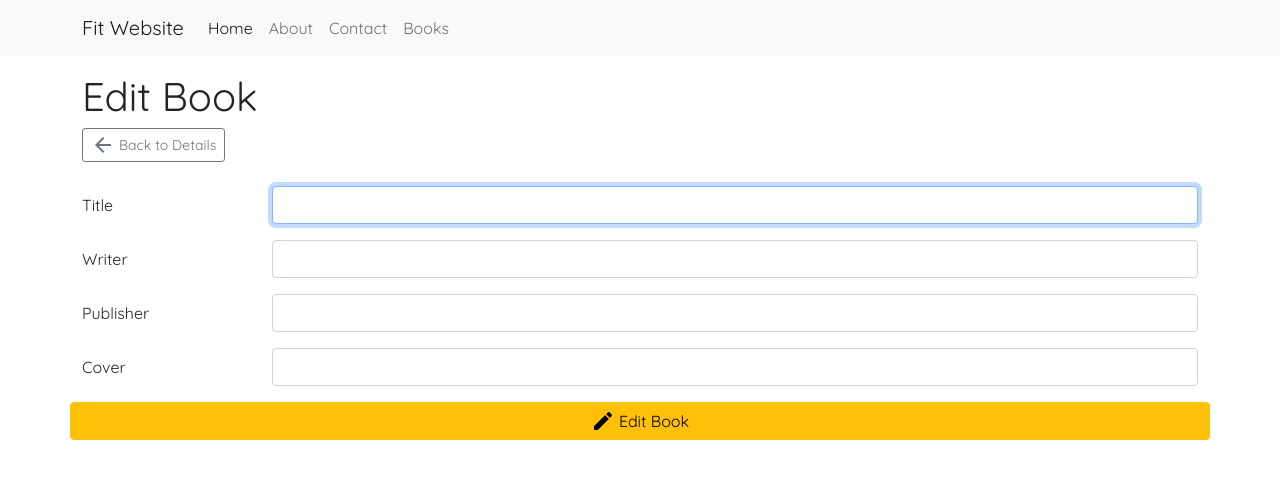
After one commit to fityannugroho/ci4app, a CodeIgniter 4 app: template app/Views/books/edit.php in a window 1280 px wide. The commit adds this page. Shown: the top 479 px of the page. Run offline with PHP 8.4 and a stand-in for CodeIgniter, Linux system fonts and the light colour scheme; the template is opened without the code that fills it, so the values that code supplies are empty; some libraries are stand-ins or nearby versions.

Commit message:
add updating book feature

```diff
--- a/app/Config/Routes.php
+++ b/app/Config/Routes.php
@@ -38,6 +38,9 @@ $routes->get('/', 'Pages::index');
 // To add book form page
 $routes->get('/books/add', 'Books::add');
 
+// To edit a book
+$routes->get('/books/edit/(:any)', 'Books::edit/$1');
+
 // To delete a book
 $routes->delete('/books/(:num)', 'Books::delete/$1');
 
--- a/app/Views/books/details.php
+++ b/app/Views/books/details.php
@@ -2,13 +2,14 @@
 
 <?= $this->section('content'); ?>
 <div class="container mt-3">
+    <?= $this->include('layout/alert'); ?>
     <div class="row">
         <div class="col">
             <div class="mb-4">
                 <h1>Book Details</h1>
                 <a href="<?= base_url('/books'); ?>" class="btn btn-outline-secondary btn-sm">
                     <i class="material-icons">arrow_back</i>
-                    <span>Back to list</span>
+                    <span>Back to List</span>
                 </a>
             </div>
             <div class="card mb-3" style="max-width: 540px;">
@@ -32,7 +33,7 @@
                             <!-- <p class="card-text"></p> -->
                             <p class="card-text"><small class="text-muted">Last updated on <?= $book['updated_at']; ?></small></p>
                             <div class="d-flex gap-2 justify-content-end">
-                                <a href="" class="btn btn-warning">
+                                <a href="<?= base_url("/books/edit/$book[slug]"); ?>" class="btn btn-warning">
                                     <i class="material-icons">edit</i>
                                     <span>Edit</span>
                                 </a>
--- /dev/null
+++ b/app/Views/books/edit.php
@@ -0,0 +1,64 @@
+<?= $this->extend('layout/template'); ?>
+
+<?= $this->section('content'); ?>
+<?php
+
+$formValues = [
+    'title' => (empty(old('title'))) ? $book['title'] : old('title'),
+    'writer' => (empty(old('writer'))) ? $book['writer'] : old('writer'),
+    'publisher' => (empty(old('publisher'))) ? $book['publisher'] : old('publisher'),
+    'cover' => (empty(old('cover'))) ? $book['cover'] : old('cover')
+];
+
+?>
+<div class="container mt-3">
+    <div class="row">
+        <div class="col">
+            <div class="mb-4">
+                <h1 class="">Edit Book</h1>
+                <a href="<?= base_url("/books/$book[slug]"); ?>" class="btn btn-outline-secondary btn-sm">
+                    <i class="material-icons">arrow_back</i>
+                    <span>Back to Details</span>
+                </a>
+            </div>
+            <form action="<?= base_url("/books/update/$book[id]"); ?>" method="POST">
+                <?= csrf_field(); ?>
+                <div class="row mb-3">
+                    <label for="bookTitle" class="col-sm-2 col-form-label">Title</label>
+                    <div class="col-sm-10">
+                        <input type="text" class="form-control <?= ($validation->hasError('title')) ? 'is-invalid' : ''; ?>" id="bookTitle" name="title" autofocus value="<?= $formValues['title']; ?>">
+                        <div class="invalid-feedback"><?= $validation->getError('title'); ?></div>
+                    </div>
+                </div>
+                <div class="row mb-3">
+                    <label for="bookWriter" class="col-sm-2 col-form-label">Writer</label>
+                    <div class="col-sm-10">
+                        <input type="text" class="form-control <?= ($validation->hasError('writer')) ? 'is-invalid' : ''; ?>" id="bookWriter" name="writer" value="<?= $formValues['writer']; ?>">
+                        <div class="invalid-feedback"><?= $validation->getError('writer'); ?></div>
+                    </div>
+                </div>
+                <div class="row mb-3">
+                    <label for="bookPublisher" class="col-sm-2 col-form-label">Publisher</label>
+                    <div class="col-sm-10">
+                        <input type="text" class="form-control <?= ($validation->hasError('publisher')) ? 'is-invalid' : ''; ?>" id="bookPublisher" name="publisher" value="<?= $formValues['publisher']; ?>">
+                        <div class="invalid-feedback"><?= $validation->getError('publisher'); ?></div>
+                    </div>
+                </div>
+                <div class="row mb-3">
+                    <label for="bookCover" class="col-sm-2 col-form-label">Cover</label>
+                    <div class="col-sm-10">
+                        <input type="text" class="form-control <?= ($validation->hasError('cover')) ? 'is-invalid' : ''; ?>" id="bookCover" name="cover" value="<?= $formValues['cover']; ?>">
+                        <div class="invalid-feedback"><?= $validation->getError('cover'); ?></div>
+                    </div>
+                </div>
+                <div class="row mb-2">
+                    <button type="submit" class="btn btn-warning">
+                        <i class="material-icons">edit</i>
+                        <span>Edit Book</span>
+                    </button>
+                </div>
+            </form>
+        </div>
+    </div>
+</div>
+<?= $this->endSection(); ?>
--- /dev/null
+++ b/app/Views/layout/alert.php
@@ -0,0 +1,6 @@
+<?php if ($message = session()->getFlashdata('message')) : ?>
+    <div class="alert alert-success alert-dismissible fade show" role="alert">
+        <?= $message; ?>
+        <button type="button" class="btn-close" data-bs-dismiss="alert" aria-label="Close"></button>
+    </div>
+<?php endif; ?>
```
Also changed, not shown: app/Controllers/Books.php (+51 -31 lines), app/Models/BookModel.php (+43 -3 lines), app/Views/books/index.php (+1 -6 lines).
